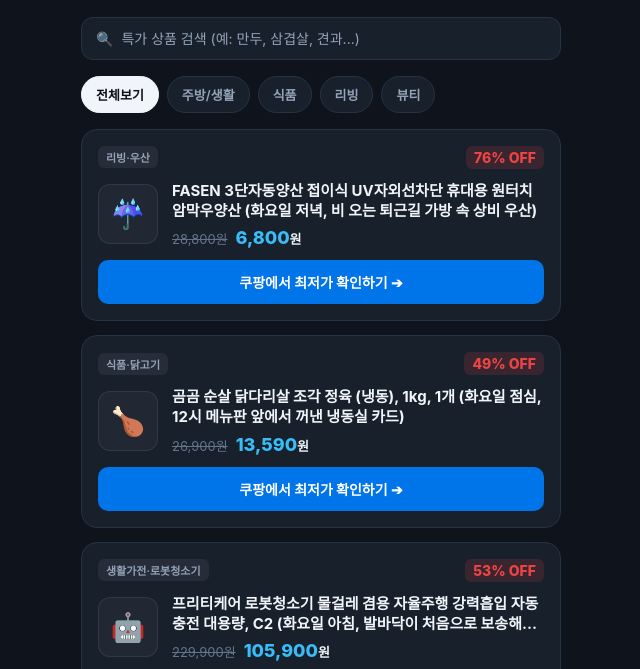
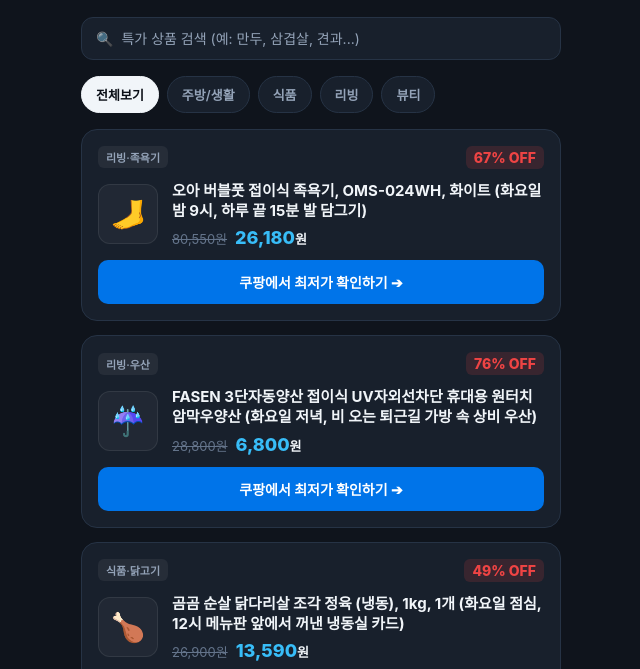
Before and after one commit to drvspace211/drvspace, a plain HTML site: page index.html in a window 1280 px wide. Shown: the part 131-800 px from the top of the page, without its empty margins (319-959 px from the left). Drawn offline with Linux system fonts and the light colour scheme.

Commit message:
feat: 오아 버블풋 접이식 족욕기 특가 추가

```diff
--- a/index.html
+++ b/index.html
@@ -361,6 +361,27 @@
       <div class="empty-state-icon">🔎</div>
       <div class="empty-state-text">검색 결과가 없습니다.<br>다른 키워드로 검색해 보세요!</div>
     </div>
+    <!-- Item (11-17 21시 등록) -->
+    <div class="product-card" data-category="living">
+      <div class="card-top">
+        <span class="tag-category">리빙·족욕기</span>
+        <span class="discount-badge">67% OFF</span>
+      </div>
+      <div class="card-body">
+        <div class="product-icon">🦶</div>
+        <div class="product-info">
+          <div class="product-title">오아 버블풋 접이식 족욕기, OMS-024WH, 화이트 (화요일 밤 9시, 하루 끝 15분 발 담그기)</div>
+          <div class="price-row">
+            <span class="price-origin">80,550원</span>
+            <span class="price-current">26,180<span class="price-unit">원</span></span>
+          </div>
+        </div>
+      </div>
+      <a href="https://link.coupang.com/a/iKJG5HFIqG" target="_blank" rel="noopener noreferrer" class="btn-buy">
+        쿠팡에서 최저가 확인하기 ➔
+      </a>
+    </div>
+
     <!-- Item (11-17 18시 등록) -->
     <div class="product-card" data-category="living">
       <div class="card-top">
```
